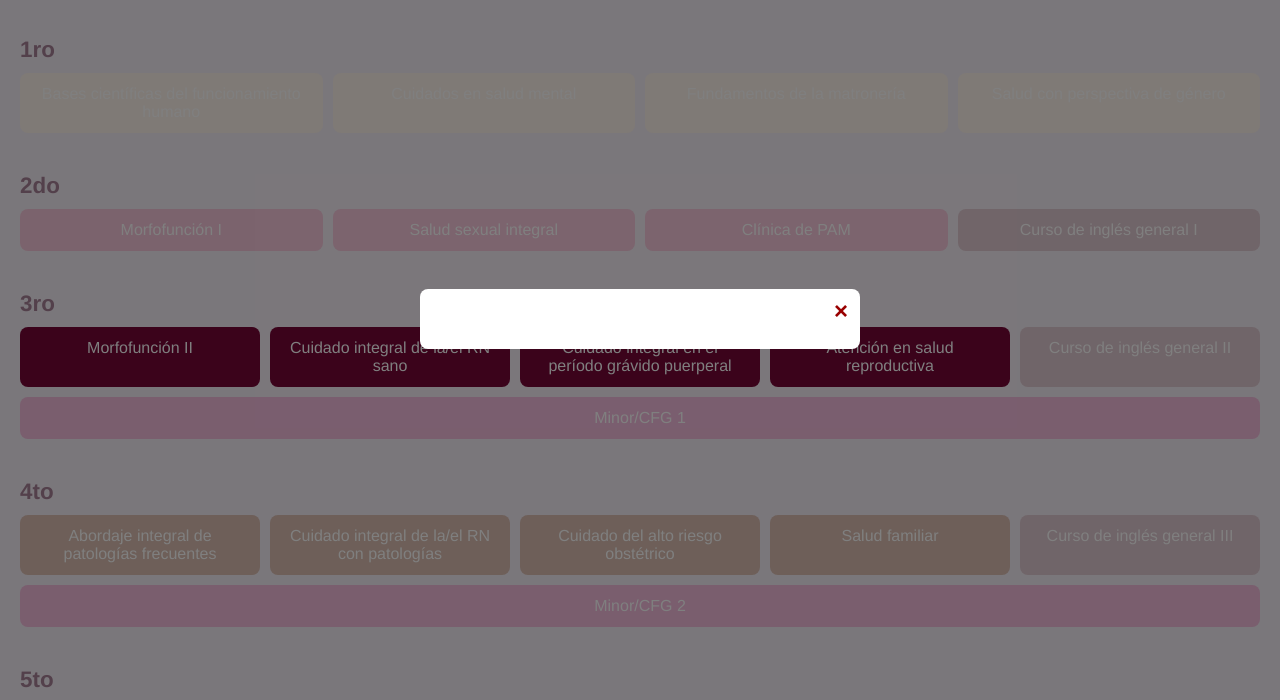
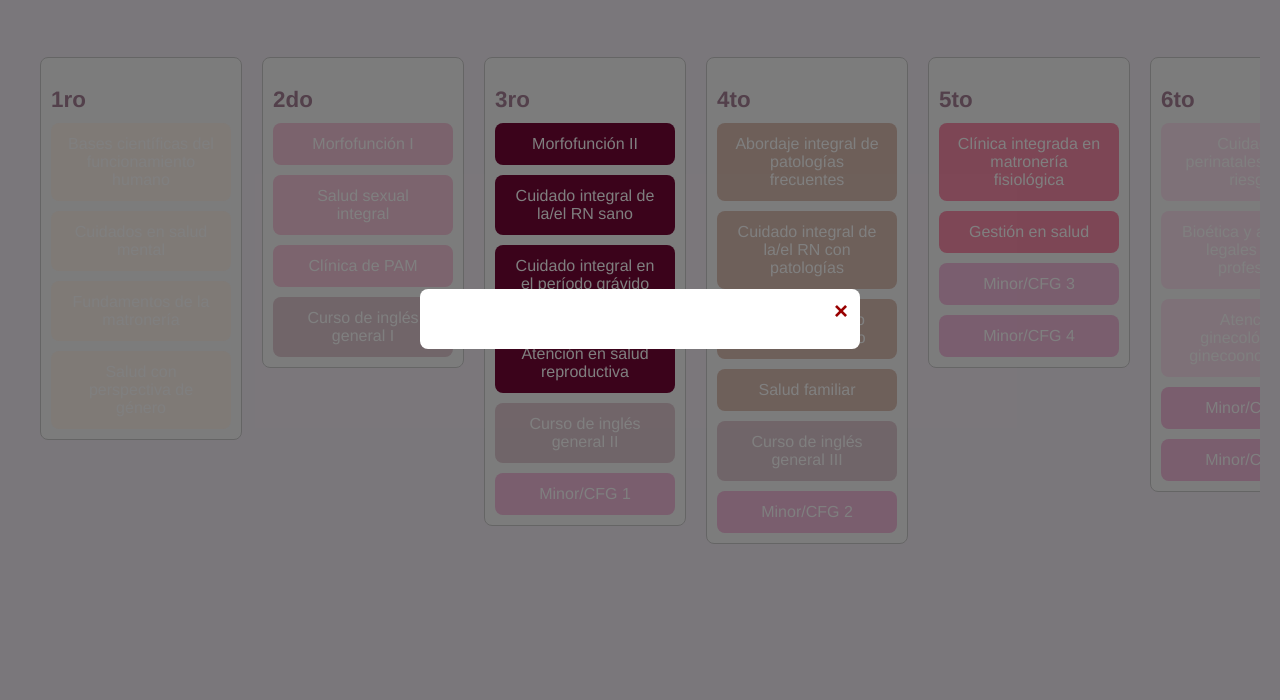
Before and after one commit to matronilmente/obste-udp, a plain HTML site: page index.html in a window 1280 px wide. Shown: the part 81-781 px from the top of the page. Drawn offline with Linux system fonts and the light colour scheme.

Commit message:
Update style.css

```diff
--- a/style.css
+++ b/style.css
@@ -112,3 +112,25 @@ header h1 {
   cursor: pointer;
   color: #900;
 }
+#malla-container {
+  display: flex;
+  flex-direction: row; /* columnas de semestres */
+  justify-content: space-around;
+  align-items: flex-start;
+  gap: 20px;
+  padding: 20px;
+  flex-wrap: nowrap; /* o wrap si quieres que salte a nueva línea en pantallas pequeñas */
+  overflow-x: auto; /* para hacer scroll horizontal si hay muchos */
+}
+
+.semestre {
+  display: flex;
+  flex-direction: column;
+  background-color: #f9f9f9;
+  border: 1px solid #ccc;
+  padding: 10px;
+  min-width: 180px;
+  max-width: 200px;
+  font-family: Helvetica, sans-serif;
+  border-radius: 8px;
+}
```
